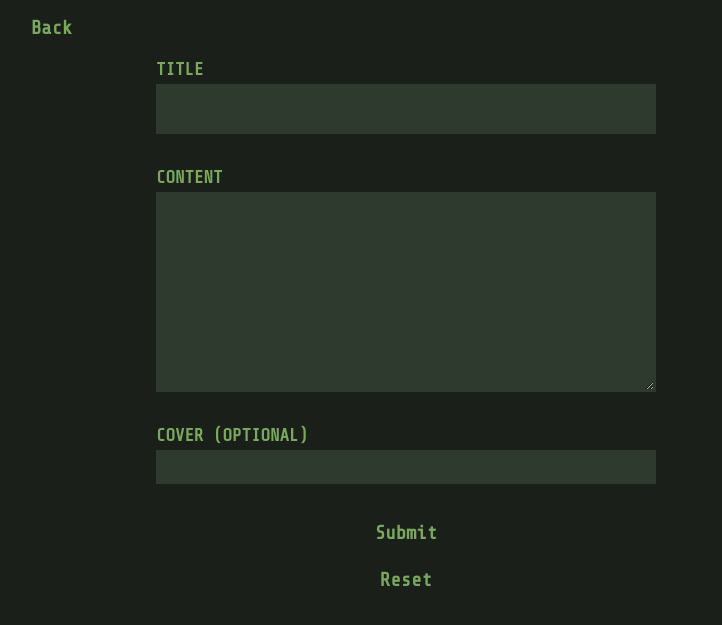
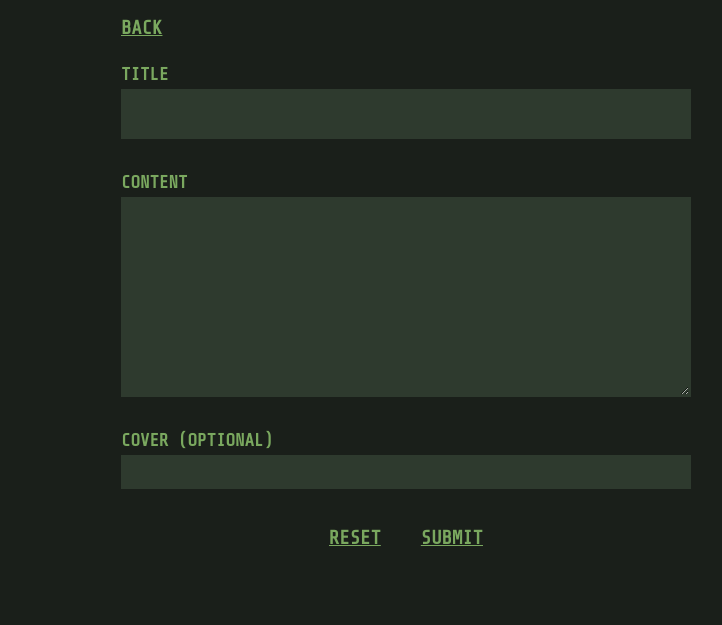
Before and after one commit to klu0926/dynamic-blog-website, a plain HTML site: page new-post.html in a window 1280 px wide. Shown: the part 135-760 px from the top of the page, without its empty margins (234-956 px from the left). Drawn offline with nearby package versions, Linux system fonts and the light colour scheme.

Commit message:
update new-post css

```diff
--- a/new-post.html
+++ b/new-post.html
@@ -10,6 +10,8 @@
   <body>
     <div id="main">
       <h1>NEW POST</h1>
+
+      <div class="post-form-div">
         <div id="top">
           <a href="index.html" style="margin-right: auto">
             <button id="back">Back</button>
@@ -20,7 +22,10 @@
           <div class="input-div">
             <label for="post-title">Title</label>
             <input type="text" id="post-title" name="title" required />
-          <span id="title-validate" class="validate" style="visibility: hidden"
+            <span
+              id="title-validate"
+              class="validate"
+              style="visibility: hidden"
               >validate</span
             >
           </div>
@@ -46,14 +51,21 @@
           <div class="input-div">
             <label for="post-content">Cover (Optional)</label>
             <input type="text" id="post-cover" name="cover" />
-          <span id="cover-validate" class="validate" style="visibility: hidden"
+            <span
+              id="cover-validate"
+              class="validate"
+              style="visibility: hidden"
               >validate</span
             >
           </div>
+          <div class="new-post-buttons">
+            <button type="button" id="reset-btn">Reset</button>
             <button type="submit" id="submit">Submit</button>
-        <button type="button" id="reset-btn">Reset</button>
+          </div>
+
           <span></span>
         </form>
+      </div>
     </div>
 
     <footer></footer>
--- a/styles.css
+++ b/styles.css
@@ -91,6 +91,8 @@ button {
   cursor: pointer;
   font-family: 'Share Tech Mono', monospace;
   font-weight: bold;
+  text-transform: uppercase;
+  text-decoration: underline;
 }
 
 button:hover {
@@ -103,11 +105,22 @@ button:focus {
 }
 
 /* post-new.html */
+.post-form-div {
+  width: 600px;
+}
 
 #post-form {
   display: flex;
   flex-direction: column;
-  width: 500px;
+  width: 100%;
+  padding: 0px 15px;
+  margin-top: 15px;
+}
+
+.new-post-buttons {
+  display: flex;
+  justify-content: center;
+  gap: 20px;
 }
 
 #post-form button {
```
Lines whose indentation alone changed are shown as unchanged.
